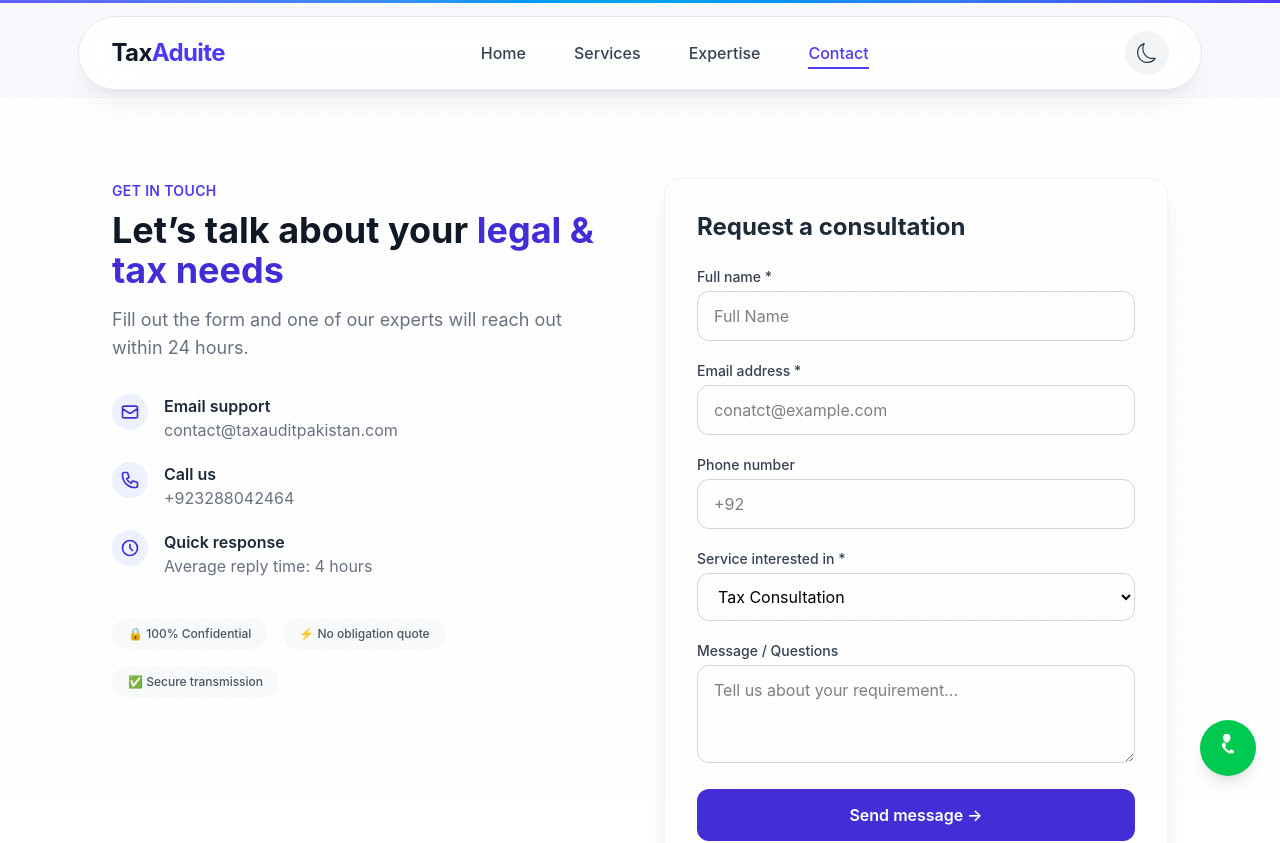
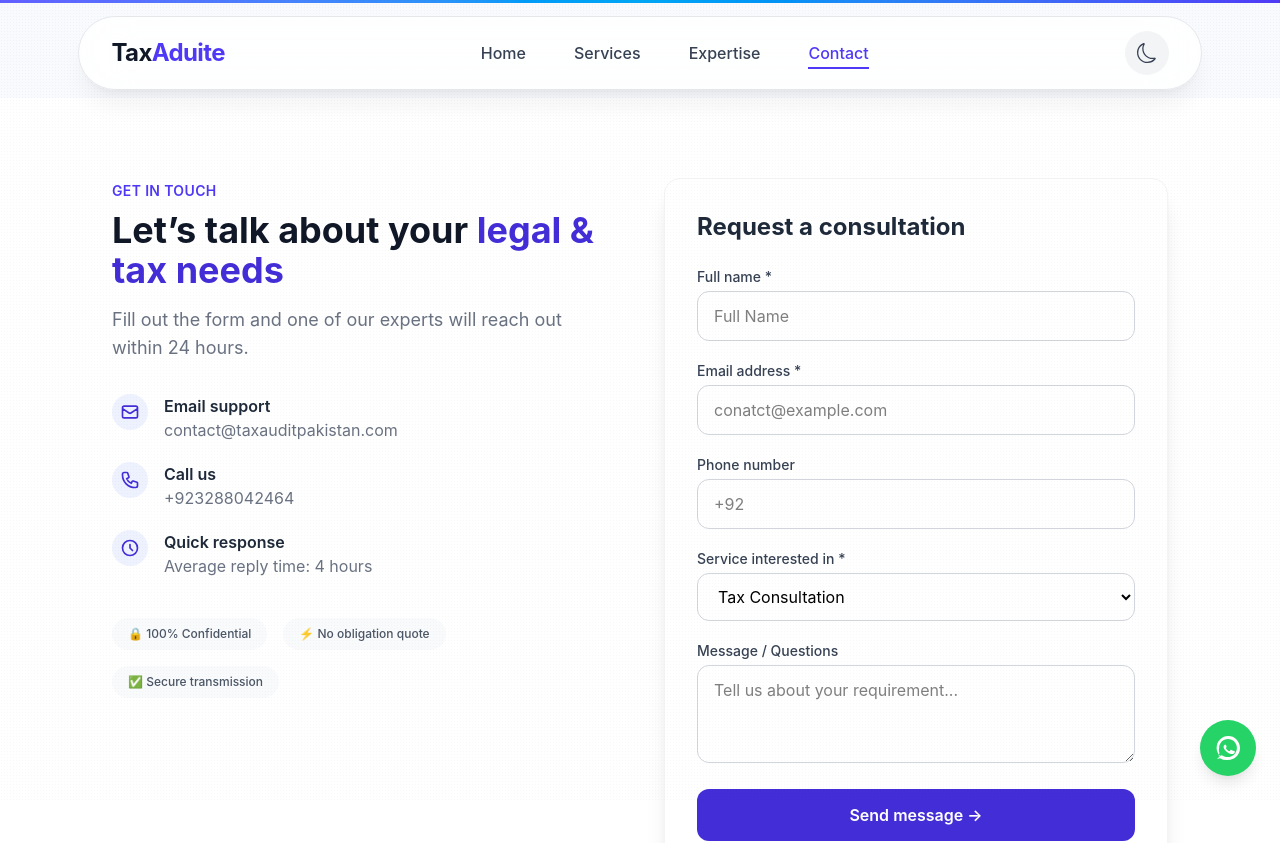
Before and after one commit to aliamadkhangit/taxaudit, a React (Vite) app: page /contact in a window 1280 px wide. Shown: the top 843 px of the page. Built offline with nearby package versions, Linux system fonts and the light colour scheme.

Commit message:
updated watsapp button ui

```diff
--- a/src/components/FloatingWhatsApp.jsx
+++ b/src/components/FloatingWhatsApp.jsx
@@ -6,15 +6,23 @@ export default function FloatingWhatsApp() {
       href="https://wa.me/923288042464"
       target="_blank"
       rel="noopener noreferrer"
-      className="fixed bottom-6 right-6 bg-green-500 text-white p-4 rounded-full shadow-lg hover:bg-green-600 z-50 w-14 h-14 flex items-center justify-center"
+      className="fixed bottom-20 right-4 sm:bottom-6 sm:right-6 bg-[#25D366] text-white p-3 sm:p-4 rounded-full shadow-lg hover:bg-[#1ebc57] z-50 w-10 h-10 sm:w-14 sm:h-14 flex items-center justify-center ring-2 ring-white/10"
       initial={{ scale: 0, opacity: 0 }}
       animate={{ scale: 1, opacity: 1 }}
       transition={{ delay: 0.3, type: "spring", stiffness: 200 }}
       whileHover={{ scale: 1.15 }}
       whileTap={{ scale: 0.95 }}
     >
-      <svg className="w-7 h-7" fill="currentColor" viewBox="0 0 24 24">
-        <path d="M17.472 14.382c-.297-.149-1.758-.867-2.03-.967-.272-.099-.471-.148-.67.15-.197.297-.767.966-.94 1.164-.173.199-.347.223-.644.075-.297-.15-1.255-.463-2.39-1.475-.883-.788-1.48-1.761-1.653-2.059-.173-.297-.018-.458.13-.606.134-.133.298-.347.446-.52.149-.174.198-.298.298-.497.099-.198.05-.371-.025-.52-.075-.149-.669-1.612-.916-2.207-.242-.579-.487-.5-.67-.51-.173-.008-.371-.01-.57-.01-.198 0-.52.074-.792.372-.272.297-1.04 1.016-1.04 2.479 0 1.462 1.065 2.875 1.213 3.074.149.198 2.096 3.2 5.076 4.487.709.306 1.262.489 1.694.625.712.227 1.36.195 1.871.118.571-.085 1.758-.719 2.006-1.413.248-.694.248-1.289.173-1.413-.074-.124-.272-.198-.57-.347m-5.421-7.403h-.006c-1.182 0-2.33-.474-3.178-1.322-1.695-1.695-2.265-4.034-1.27-6.25.556-1.289 1.774-2.294 3.169-2.294 1.396 0 2.61 1.005 3.166 2.294.995 2.216.425 4.555-1.27 6.25-.847.848-1.996 1.322-3.178 1.322m6.604-1.13l-.006-.007" />
+      <svg
+        className="w-5 h-5 sm:w-7 sm:h-7"
+        viewBox="0 0 24 24"
+        xmlns="http://www.w3.org/2000/svg"
+        aria-hidden="true"
+      >
+        <path
+          fill="currentColor"
+          d="M20.52 3.48a11.6 11.6 0 0 0-16.49 0 11.6 11.6 0 0 0 0 16.49L1 23l3.03-.8A11.6 11.6 0 0 0 12 24C18.627 24 24 18.627 24 12c0-3.177-1.241-6.164-3.48-8.52zM12.02 21.07c-2.05 0-3.98-.55-5.64-1.58l-.39-.25-3.38.89.9-3.31-.26-.36A8.28 8.28 0 0 1 3.12 12C3.12 7.03 7.05 3.12 12 3.12S20.88 7.03 20.88 12 16.99 21.07 12.02 21.07zM16.98 14.74c-.28-.14-1.65-.81-1.9-.9s-.37-.13-.54.14-.6.9-.74 1.08-.27.21-.51.07c-.25-.14-1.04-.38-1.98-1.22-.73-.64-1.21-1.43-1.35-1.67-.14-.24-.01-.37.1-.5.1-.1.23-.27.34-.41.11-.13.14-.23.2-.38.06-.15.03-.28-.01-.39-.04-.11-.4-1.03-.55-1.41-.15-.36-.31-.31-.48-.31-.18-.003-.38-.003-.58-.003s-.41.06-.62.29c-.2.23-.77.74-.77 1.8 0 1.06.87 2.42 1 2.6.12.18 1.78 2.66 4.73 3.86.66.28 1.2.43 1.61.56.67.22 1.28.19 1.77.11.54-.09 1.66-.67 1.9-1.32.25-.65.25-1.21.17-1.4-.09-.19-.32-.3-.58-.44z"
+        />
       </svg>
     </motion.a>
   );
```
